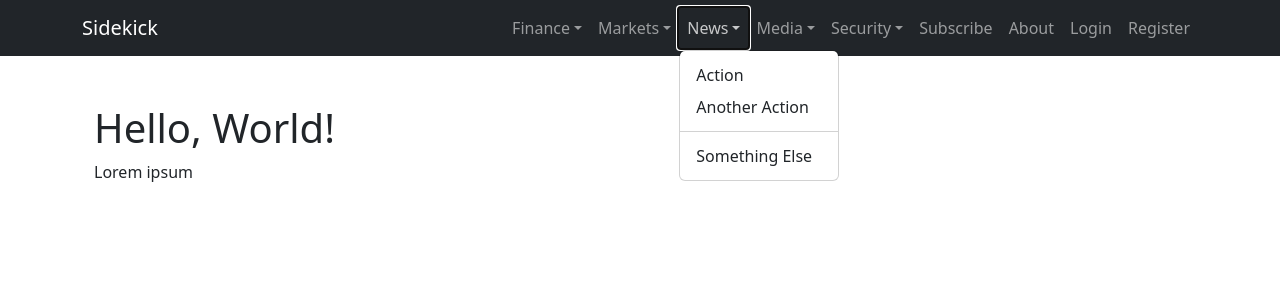
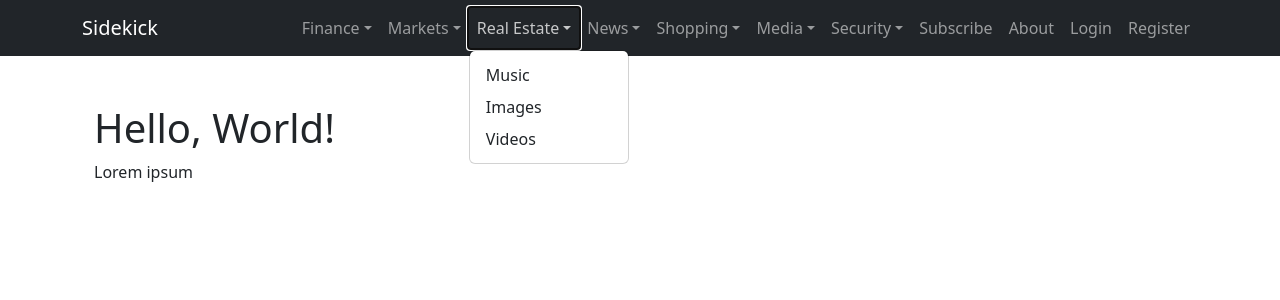
Before and after one commit to rhong99/Sidekick, a Django app: page / in a window 1280 px wide, after a click on "Real Estate". Shown: the top 300 px of the page. Run offline with Django 4.2, Linux system fonts and the light colour scheme.

Commit message:
Adding extra tabs in navbar

```diff
--- a/static/templates/base.html
+++ b/static/templates/base.html
@@ -37,12 +37,28 @@
                             </div>
                         </li>
                         <li class="nav-item dropdown">
+                            <a class="nav-link dropdown-toggle" href="#" role="button" data-bs-toggle="dropdown" aria-expanded="false">Real Estate</a>
+                            <div class="dropdown-menu" aria-labelledby="navbarDropdownMenuLink">
+                                <a class="dropdown-item" href="#">Music</a>
+                                <a class="dropdown-item" href="#">Images</a>
+                                <a class="dropdown-item" href="#">Videos</a>
+                            </div>
+                        </li>
+                        <li class="nav-item dropdown">
                             <a class="nav-link dropdown-toggle" href="#" role="button" data-bs-toggle="dropdown" aria-expanded="false">News</a>
                             <div class="dropdown-menu" aria-labelledby="navbarDropdownMenuLink">
                                 <a class="dropdown-item" href="#">Action</a>
                                 <a class="dropdown-item" href="#">Another Action</a>
                                 <div class="dropdown-divider"></div>
                                 <a class="dropdown-item" href="#">Something Else</a>
+                            </div>
+                        </li>
+                        <li class="nav-item dropdown">
+                            <a class="nav-link dropdown-toggle" href="#" role="button" data-bs-toggle="dropdown" aria-expanded="false">Shopping</a>
+                            <div class="dropdown-menu" aria-labelledby="navbarDropdownMenuLink">
+                                <a class="dropdown-item" href="#">Music</a>
+                                <a class="dropdown-item" href="#">Images</a>
+                                <a class="dropdown-item" href="#">Videos</a>
                             </div>
                         </li>
                         <li class="nav-item dropdown">
```
